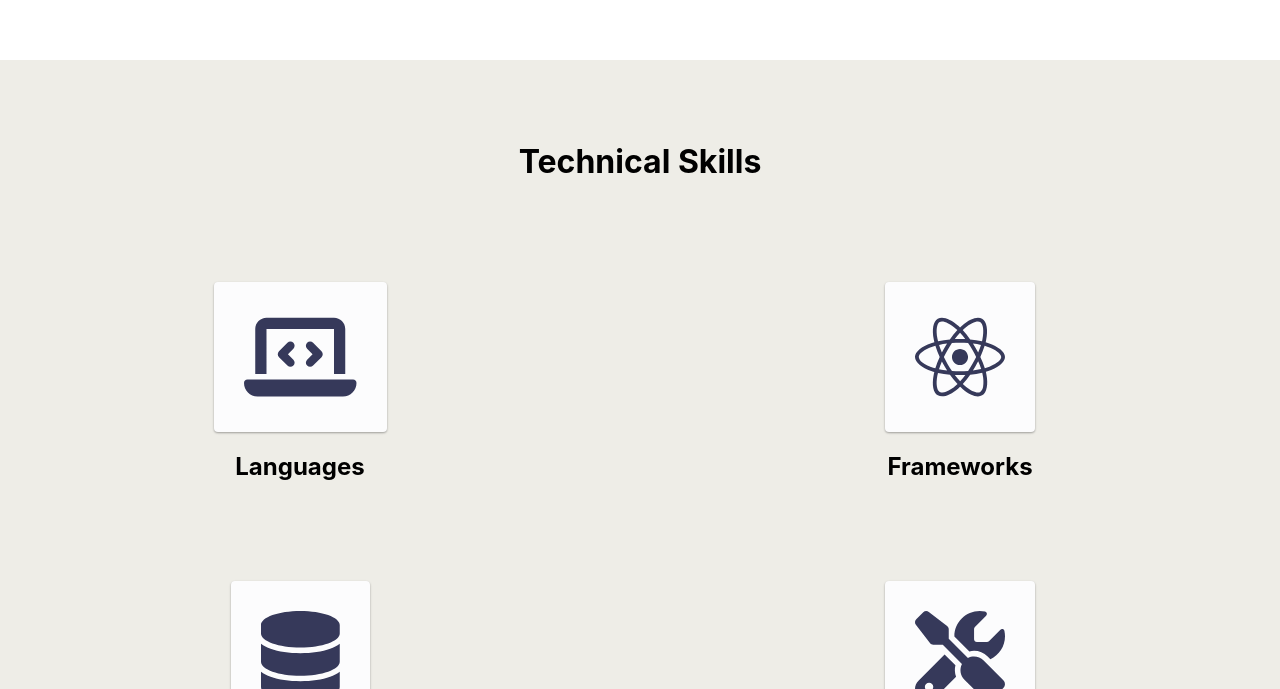
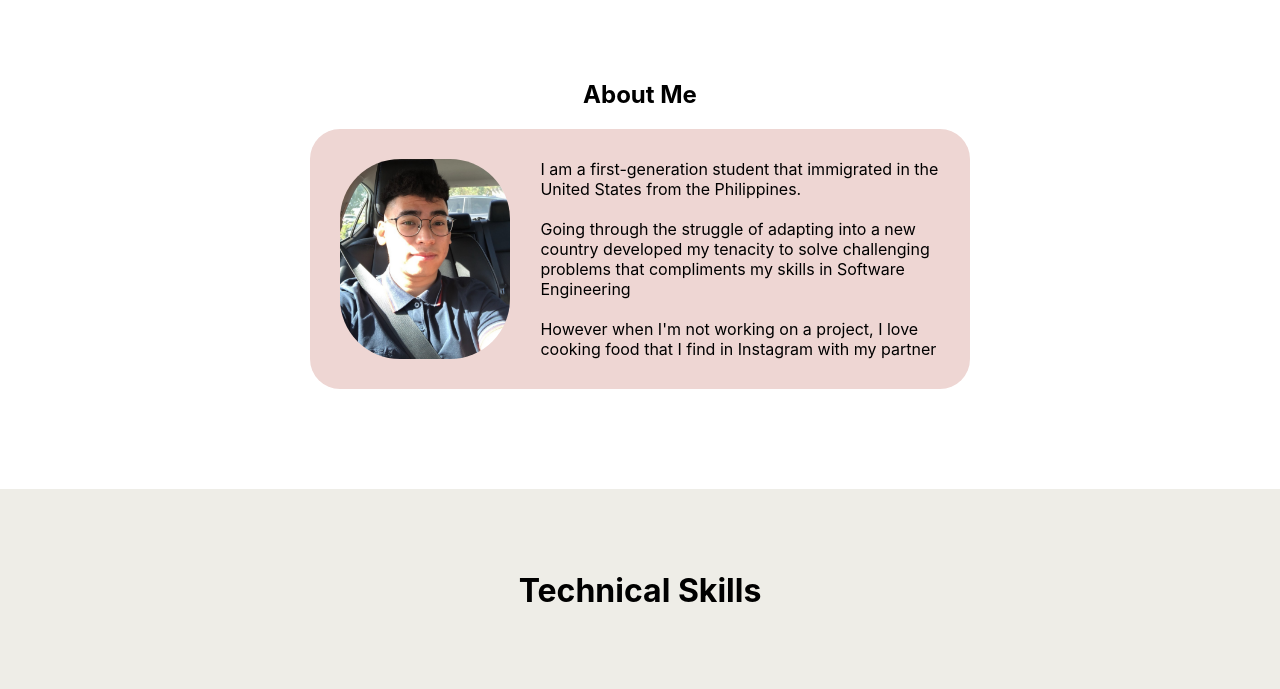
Before and after one commit to MekhiHart/portfolio, a React (Create React App) app: page / in a window 1280 px wide. Shown: the part 740-1429 px from the top of the page. Built offline with nearby package versions, Linux system fonts and the light colour scheme.

Commit message:
added about me section

```diff
--- a/src/App.js
+++ b/src/App.js
@@ -2,6 +2,7 @@ import Hero from "./Components/Hero";
 import NavBar from "./Components/NavBar";
 import Skills from "./Components/Skills";
 import PopUp from "./Components/PopUp";
+import About from "./Components/About";
 
 import {useEffect, useState} from "react";
 import skills from "./Data/skills.json"
@@ -81,6 +82,7 @@ function App() {
     <>
       <NavBar scrollToDiv={scrollToDiv} scrollDivs={scrollDivs}/>
       <Hero/>
+      <About/>
       <Skills setPopUp={setPopUp} handlePopUpData={handlePopUpData} handleTabButtons={handleTabButtons}/>
       {popUp.isClicked && <PopUp setPopUp={setPopUp} popUpData={popUpData} handlePopUpData={handlePopUpData} handleTabButtons={handleTabButtons} tabButtons={tabButtons}/>}
     </>
--- /dev/null
+++ b/src/Components/About.jsx
@@ -0,0 +1,23 @@
+import Profile from "../Assets/ProfilePic.png"
+
+export default function About(){
+
+    return(
+        <div className="about--container">
+            <h2>
+                About Me
+            </h2>
+            <div id="about--container--wrapper">
+                <img id="about--container--profile" src={Profile} />
+                <span>I am a first-generation student that immigrated in the United States from the Philippines.<br/><br/>
+                 Going through the struggle of adapting into a new country developed my tenacity to
+                 solve challenging problems that compliments my skills in Software Engineering
+                 <br/><br/> However when I'm not working on a project, I love cooking food that I find in Instagram
+                 with my partner
+                  </span>
+
+            </div>
+        </div>
+
+    )
+}
--- a/src/index.css
+++ b/src/index.css
@@ -271,6 +271,39 @@ nav a:hover:before {
   margin-left: 5px;
 }
 
+.about--container{
+  display: flex;
+  justify-content: center;
+  align-items: center;
+  flex-direction: column;
+
+}
+
+#about--container--wrapper{
+  display: flex;
+
+  justify-content: center;
+  align-content: center;
+  align-items: center;
+
+  padding:30px;
+  width: 600px;
+  margin-bottom: 100px;
+  background-color:#EED6D3;
+  border-radius: 30px;
+
+}
+
+#about--container--profile{
+  max-width: 200px;
+  max-height: 200px;
+  border-radius: 60px;
+}
+
+#about--container--wrapper > span{
+  padding-left: 30px;
+}
+
 
 /* #tab--seperator{
   border-left: 1px solid #94979c;
@@ -377,6 +410,10 @@ nav a:hover:before {
   .skills--icon--container{
     margin-top: -20px;
   }
+
+  .about--container{
+    scale: 80%;
+  }
 }
 
 /* Width when popUp browser header starts to break */
@@ -406,6 +443,10 @@ nav a:hover:before {
 
   .popUp--header--right > img{
     display: none;
+  }
+
+  .about--container{
+    scale: 65%;
   }
 }
 
@@ -464,7 +505,9 @@ nav a:hover:before {
   }
 
 
-
+  .about--container{
+    scale: 50%;
+  }
 
 }
 
@@ -494,4 +537,7 @@ nav a:hover:before {
     padding-top: 5px;
   }
 
+  .about--container{
+    scale: 40%;
+  }
 }
```
Also changed, not shown: src/Assets/ProfilePic.png (added).
